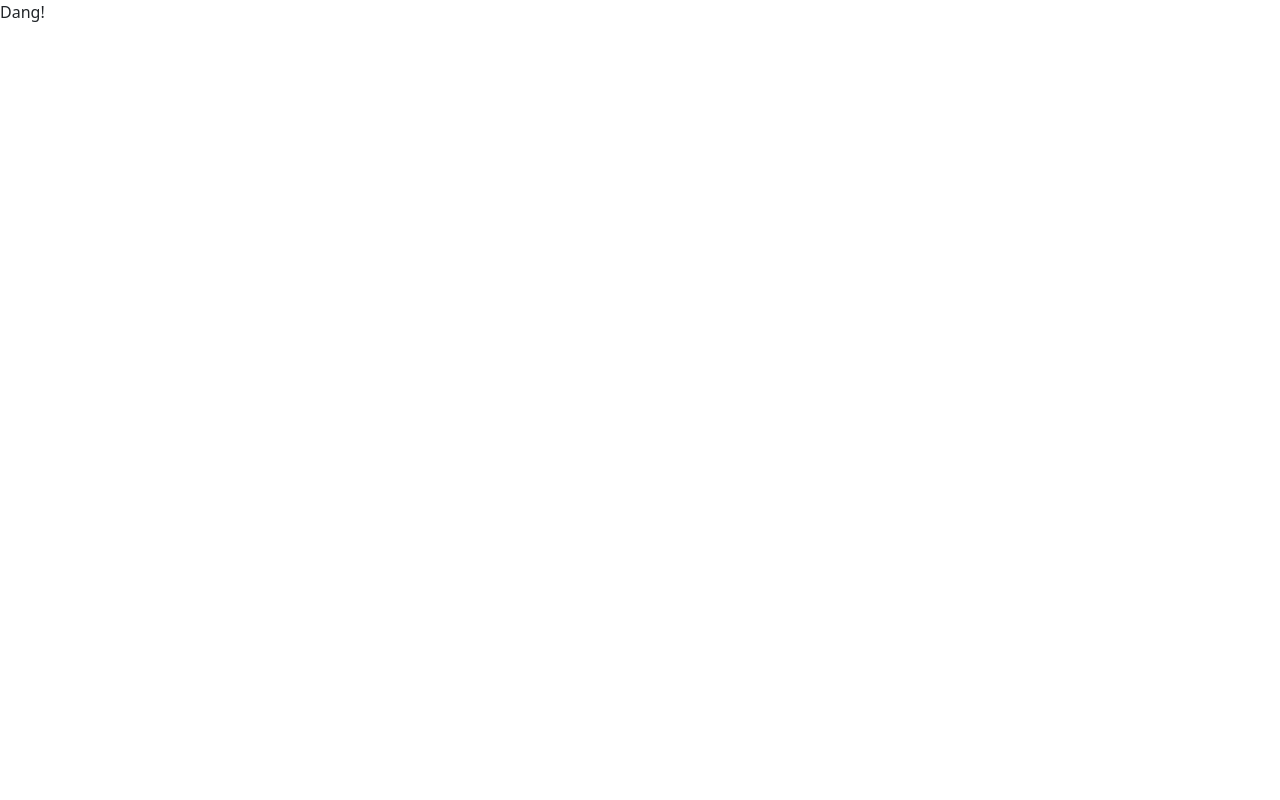
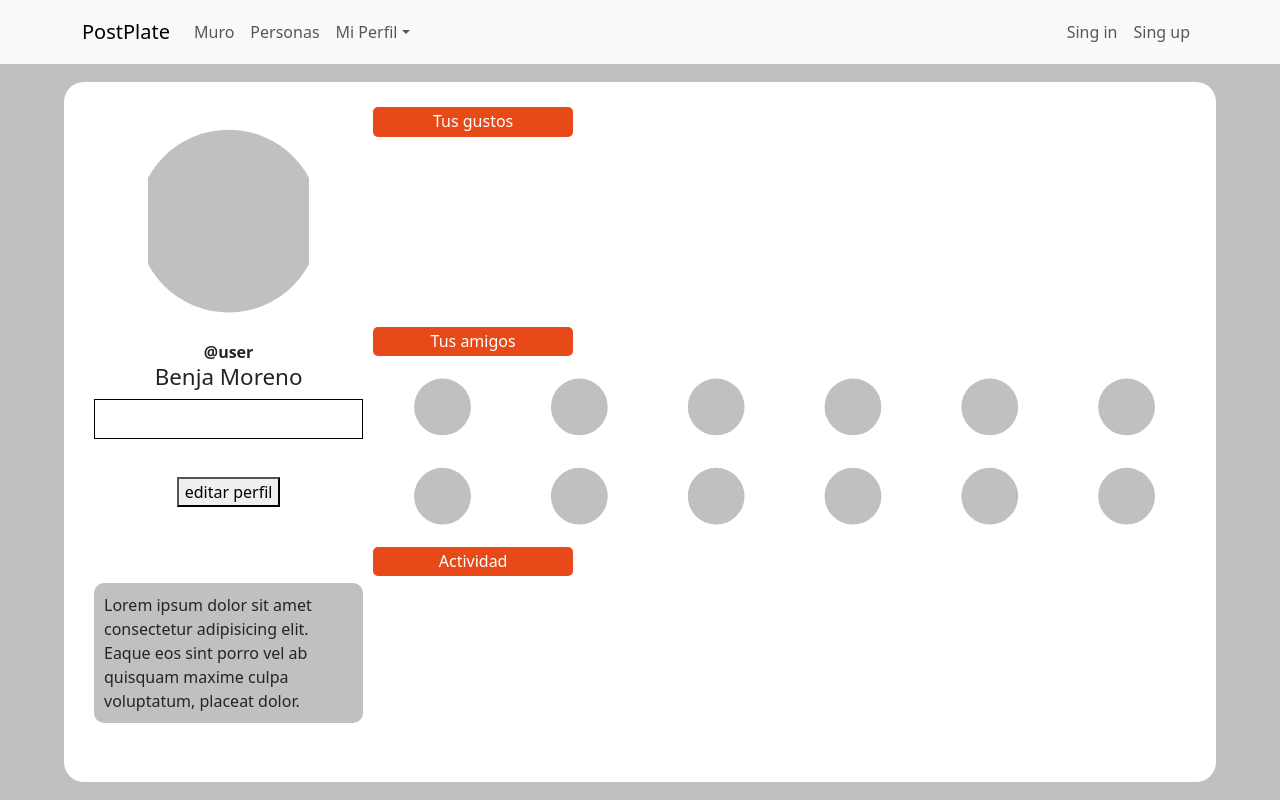
Before and after one commit to No-Country-simulation/c21-16-m-python-react, a React (Vite) app in the folder frontend/: page /perfil in a window 1280 px wide. Before the commit this address had no page. Built offline with nearby package versions, Linux system fonts and the light colour scheme.

Commit message:
avances en el perfil de usuario (estructura,diseño listos),falta la lógica

```diff
--- /dev/null
+++ b/frontend/src/components/perfil/Perfil.css
@@ -0,0 +1,101 @@
+.container-perfil {
+  height: 92vh;
+  display: flex;
+  align-items: center;
+  justify-content: center;
+  background-color: rgb(192, 192, 192);
+}
+.box-usuario {
+  background-color: #ffffff;
+  height: 95%;
+  width: 90%;
+  border-radius: 20px;
+  display: grid;
+  grid-template-columns: 26% 1fr;
+  grid-template-rows: repeat(3, 1fr);
+  grid-template-areas:
+    "card gustos"
+    "card amigos"
+    "card actividad";
+  padding: 20px;
+}
+.item-perfil {
+  display: flex;
+  flex-direction: column;
+}
+.card-usuario {
+  grid-area: card;
+  display: flex;
+  flex-direction: column;
+  align-items: center;
+  padding: 0 10px;
+}
+.tus-gustos {
+  grid-area: gustos;
+}
+.tus-amigos {
+  grid-area: amigos;
+}
+.tus-amigos .info-amigos {
+  display: grid;
+  grid-template-rows: repeat(2, 1fr);
+  grid-template-columns: repeat(6, 1fr);
+  grid-gap: 2px;
+  padding: 2px;
+}
+.info-amigos .item-amigo {
+  clip-path: circle(25% at 50% 50%);
+  background-color: #c0c0c0;
+}
+.actividad {
+  grid-area: actividad;
+}
+.container-img-perfil {
+  height: 36%;
+  width: 100%;
+  display: flex;
+  align-items: center;
+  justify-content: center;
+}
+#perfil-img {
+  width: 60%;
+  height: 100%;
+  clip-path: circle(45% at 50% 50%);
+  background-color: #c0c0c0;
+}
+#perfil-nombre {
+  font-size: 1.4rem;
+}
+#perfil-descripcion{
+ background-color: #c0c0c0;
+ border-radius: 10px;
+ max-height:50%;
+ max-width: 100%;
+ height: max-content;
+ margin: auto;
+ padding: 10px;
+}
+.editar-perfil{
+    margin: auto;
+}
+.perfil-emojis {
+  width: 100%;
+  height: 40px;    border: solid black 1px;
+
+}
+.item-perfil .container-titulo {
+  flex: 1;
+  font-size: 1rem;
+  background-color: #e84919;
+  text-align: center;
+  border-radius: 5px;
+  color: #ffffff;
+  margin: 0;
+  width: 200px;
+  padding: 5px 20px;
+  margin: 5px 0;
+}
+.info-articulos {
+  width: 100%;
+  height: 90%;
+}
--- /dev/null
+++ b/frontend/src/components/perfil/perfil.jsx
@@ -0,0 +1,49 @@
+import React from "react";
+import "./Perfil.css";
+
+export const Perfil = () => {
+  return (
+    <div className="container-perfil">
+      <section className="box-usuario">
+        <article className=" card-usuario">
+          <div className="container-img-perfil">
+            <div id="perfil-img"></div>
+          </div>
+          <strong id="perfil-usuario">@user</strong>
+          <h2 id="perfil-nombre">Benja Moreno</h2>
+          <div className="perfil-emojis"></div>
+          <button className="editar-perfil">editar perfil</button>
+          <p id="perfil-descripcion">
+            Lorem ipsum dolor sit amet consectetur adipisicing elit. Eaque eos
+            sint porro vel ab quisquam maxime culpa voluptatum, placeat dolor.
+          </p>
+        </article>
+        <article className="item-perfil tus-gustos">
+          <h5 className="container-titulo">Tus gustos</h5>
+          <div className="info-articulos"></div>
+        </article>
+        <article className="item-perfil tus-amigos">
+          <h5 className="container-titulo">Tus amigos</h5>
+          <div className="info-articulos info-amigos">
+            <div className="item-amigo"></div>
+            <div className="item-amigo"></div>
+            <div className="item-amigo"></div>
+            <div className="item-amigo"></div>
+            <div className="item-amigo"></div>
+            <div className="item-amigo"></div>
+            <div className="item-amigo"></div>
+            <div className="item-amigo"></div>
+            <div className="item-amigo"></div>
+            <div className="item-amigo"></div>
+            <div className="item-amigo"></div>
+            <div className="item-amigo"></div>
+          </div>
+        </article>
+        <article className="item-perfil actividad">
+          <h5 className="container-titulo">Actividad</h5>
+          <div className="info-articulos"></div>
+        </article>
+      </section>
+    </div>
+  );
+};
--- a/frontend/src/router.jsx
+++ b/frontend/src/router.jsx
@@ -9,6 +9,7 @@ import  * as Signin from "./routes/auth/signin";
 import  * as Signup from "./routes/auth/signup";
 import { Layout } from "./routes/components/layout/layout";
 import { Home } from "./components/homepage/home";
+import { Perfil } from "./components/perfil/perfil";
 
 const ErrorBoundary = () => {
   let error = useRouteError();
@@ -35,6 +36,10 @@ const router = createBrowserRouter([
         path: "/auth/signup",  // Página de registro
         element: <Signup.Page />,
       },
+      {
+        path: "/perfil",
+        element: <Perfil/>,
+      },
     ],
   },
 ]);
--- a/frontend/src/routes/components/layout/Layout.css
+++ b/frontend/src/routes/components/layout/Layout.css
@@ -1,10 +1,11 @@
 header {
   height: 8vh;
   width: 100vw;
+  z-index: 100000;
 }
 .navbar-header {
   height: 100%;
-  z-index: 100000;
+
 }
 .LAYOUT {
   height: auto;
--- a/frontend/src/routes/components/layout/layout.jsx
+++ b/frontend/src/routes/components/layout/layout.jsx
@@ -28,7 +28,7 @@ export const Layout = () => {
                 <Nav.Link href="#features">Muro</Nav.Link>
                 <Nav.Link href="#pricing">Personas</Nav.Link>
                 <NavDropdown title="Mi Perfil" id="collapsible-nav-dropdown">
-                  <NavDropdown.Item href="#action/3.1">Editar Perfil</NavDropdown.Item>
+                  <NavDropdown.Item as={Link} to="/perfil">Editar Perfil</NavDropdown.Item>
                   <NavDropdown.Item href="#action/3.2">
                     Mis gustos
                   </NavDropdown.Item>
```
